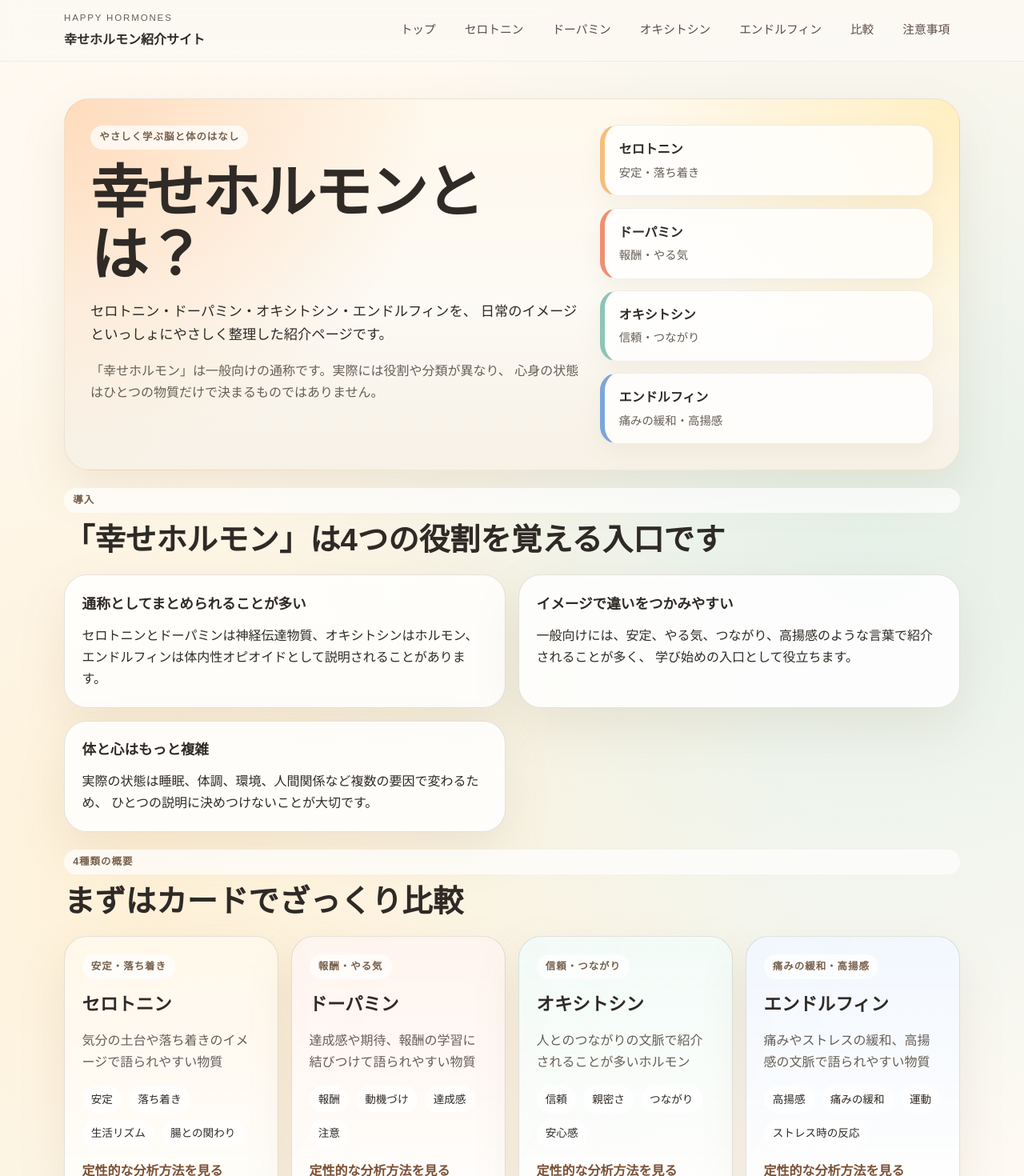
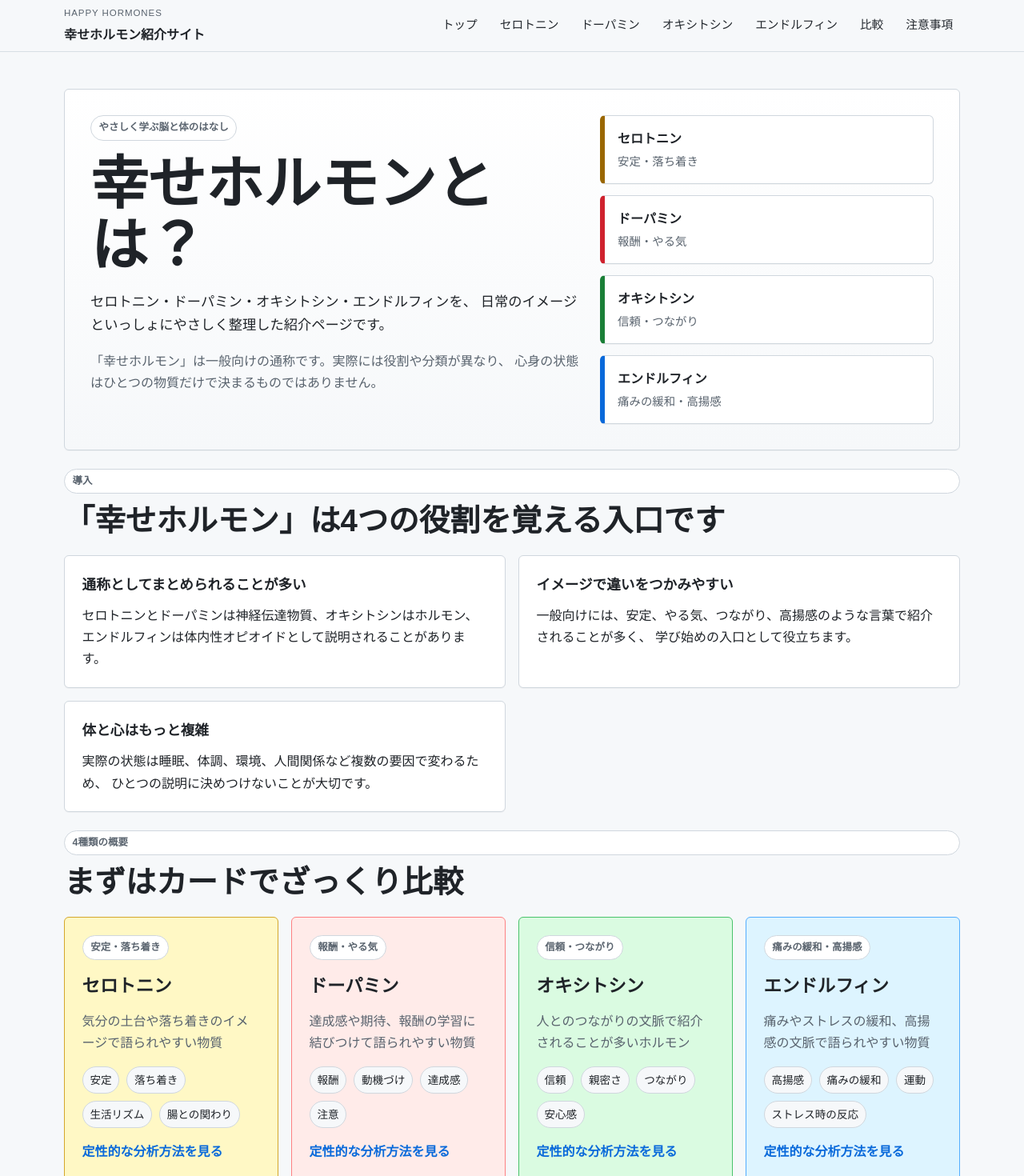
Before and after one commit to reload-co-jp/happy-check, a Next.js app: page / in a window 1280 px wide. Shown: the top 1470 px of the page at 80% size. Built offline with nearby package versions, Linux system fonts and the light colour scheme.

Commit message:
Change style

```diff
--- a/app/layout.tsx
+++ b/app/layout.tsx
@@ -70,7 +70,7 @@ const RootLayout = ({ children }: Readonly<{ children: React.ReactNode }>) => {
         />
         <header className="site-header">
           <div className="header-inner">
-            <a className="brand" href="#top">
+            <a className="brand" href="/#top">
               <span className="brand-mark">Happy Hormones</span>
               <span className="brand-name">幸せホルモン紹介サイト</span>
             </a>
--- a/app/reset.css
+++ b/app/reset.css
@@ -1,18 +1,20 @@
 :root {
-  --bg: #fcfaf4;
-  --surface: rgba(255, 255, 255, 0.84);
-  --surface-strong: #fffdf8;
-  --text: #2f2a26;
-  --muted: #665f57;
-  --line: rgba(90, 76, 61, 0.16);
-  --shadow: 0 24px 60px rgba(145, 117, 77, 0.12);
-  --hero: radial-gradient(circle at top left, rgba(255, 212, 176, 0.8), transparent 38%),
-    radial-gradient(circle at top right, rgba(255, 238, 189, 0.9), transparent 32%),
-    linear-gradient(180deg, #fff8ec 0%, #fcfaf4 55%, #f7f1e6 100%);
-  --serotonin: #f5be7b;
-  --dopamine: #ef8f72;
-  --oxytocin: #8cc5b5;
-  --endorphins: #7ca6da;
+  --bg: #f6f8fa;
+  --surface: #ffffff;
+  --surface-strong: #f6f8fa;
+  --text: #1f2328;
+  --muted: #59636e;
+  --line: #d0d7de;
+  --line-subtle: #d8dee4;
+  --link: #0969da;
+  --link-hover: #0550ae;
+  --accent: #1f883d;
+  --shadow: 0 1px 0 rgba(31, 35, 40, 0.04);
+  --hero: linear-gradient(180deg, #ffffff 0%, #f6f8fa 100%);
+  --serotonin: #9a6700;
+  --dopamine: #cf222e;
+  --oxytocin: #1a7f37;
+  --endorphins: #0969da;
 }
 
 * {
@@ -25,10 +27,7 @@ html {
 
 body {
   margin: 0;
-  background:
-    radial-gradient(circle at 15% 20%, rgba(255, 228, 178, 0.42), transparent 18%),
-    radial-gradient(circle at 85% 12%, rgba(182, 223, 214, 0.35), transparent 16%),
-    linear-gradient(180deg, #fff9f0 0%, #fcfaf4 40%, #f6efe3 100%);
+  background: var(--bg);
   color: var(--text);
   font-family:
     "Hiragino Sans",
@@ -45,7 +44,7 @@ a {
 
 .inline-link,
 .footer-link {
-  color: #7a5035;
+  color: var(--link);
   font-weight: 700;
 }
 
@@ -75,9 +74,9 @@ ul {
   position: sticky;
   top: 0;
   z-index: 10;
-  backdrop-filter: blur(16px);
-  background: rgba(252, 250, 244, 0.84);
-  border-bottom: 1px solid rgba(98, 82, 61, 0.08);
+  background: rgba(246, 248, 250, 0.92);
+  border-bottom: 1px solid var(--line-subtle);
+  backdrop-filter: blur(12px);
 }
 
 .header-inner,
@@ -92,7 +91,7 @@ ul {
   align-items: center;
   justify-content: space-between;
   gap: 1.5rem;
-  min-height: 4.75rem;
+  min-height: 4rem;
 }
 
 .brand {
@@ -103,7 +102,7 @@ ul {
 
 .brand-mark {
   font-size: 0.72rem;
-  letter-spacing: 0.16em;
+  letter-spacing: 0.08em;
   text-transform: uppercase;
   color: var(--muted);
 }
@@ -121,15 +120,16 @@ ul {
 }
 
 .site-nav a {
-  padding: 0.45rem 0.8rem;
-  border-radius: 999px;
-  color: #5c4e44;
+  padding: 0.35rem 0.55rem;
+  border-radius: 6px;
+  color: #24292f;
   font-size: 0.92rem;
 }
 
 .site-nav a:hover,
 .site-nav a:focus-visible {
-  background: rgba(255, 255, 255, 0.72);
+  background: #eaeef2;
+  color: var(--link);
   outline: none;
 }
 
@@ -147,8 +147,8 @@ ul {
   gap: 1.5rem;
   padding: 2rem;
   background: var(--hero);
-  border: 1px solid rgba(184, 149, 112, 0.18);
-  border-radius: 32px;
+  border: 1px solid var(--line);
+  border-radius: 6px;
   box-shadow: var(--shadow);
 }
 
@@ -158,20 +158,21 @@ ul {
   display: inline-flex;
   align-items: center;
   gap: 0.45rem;
+  border: 1px solid var(--line);
   border-radius: 999px;
-  padding: 0.3rem 0.7rem;
-  background: rgba(255, 255, 255, 0.72);
-  color: #785f4a;
+  padding: 0.25rem 0.6rem;
+  background: #ffffff;
+  color: var(--muted);
   font-size: 0.78rem;
   font-weight: 700;
-  letter-spacing: 0.08em;
+  letter-spacing: 0;
 }
 
 .hero h1 {
   margin-top: 1rem;
   font-size: clamp(2.35rem, 6vw, 4.5rem);
   line-height: 1.08;
-  letter-spacing: -0.03em;
+  letter-spacing: 0;
 }
 
 .hero-lead {
@@ -195,11 +196,17 @@ ul {
   display: flex;
   flex-direction: column;
   gap: 0.2rem;
-  padding: 1rem 1.1rem;
-  background: rgba(255, 255, 255, 0.78);
-  border: 1px solid rgba(136, 112, 83, 0.12);
-  border-radius: 22px;
-  box-shadow: 0 10px 28px rgba(149, 122, 89, 0.08);
+  padding: 0.9rem 1rem;
+  background: var(--surface);
+  border: 1px solid var(--line);
+  border-radius: 6px;
+  box-shadow: var(--shadow);
+}
+
+.pill:hover,
+.pill:focus-visible {
+  border-color: #8c959f;
+  outline: none;
 }
 
 .pill span {
@@ -261,7 +268,7 @@ ul {
 .notes-box {
   background: var(--surface);
   border: 1px solid var(--line);
-  border-radius: 28px;
+  border-radius: 6px;
   box-shadow: var(--shadow);
 }
 
@@ -296,9 +303,10 @@ ul {
 }
 
 .keyword-list li {
-  padding: 0.34rem 0.7rem;
+  padding: 0.28rem 0.55rem;
   border-radius: 999px;
-  background: rgba(255, 255, 255, 0.8);
+  background: #f6f8fa;
+  border: 1px solid var(--line);
   font-size: 0.85rem;
 }
 
@@ -307,8 +315,17 @@ ul {
 .breadcrumb {
   display: inline-flex;
   margin-top: 1rem;
-  color: #7a5035;
+  color: var(--link);
   font-weight: 700;
+}
+
+.card-link:hover,
+.detail-footer a:hover,
+.breadcrumb:hover,
+.inline-link:hover,
+.footer-link:hover {
+  color: var(--link-hover);
+  text-decoration: underline;
 }
 
 .details {
@@ -345,7 +362,7 @@ ul {
   align-items: flex-end;
   margin-top: 1.35rem;
   padding-top: 1rem;
-  border-top: 1px solid rgba(90, 76, 61, 0.12);
+  border-top: 1px solid var(--line-subtle);
 }
 
 .detail-actions {
@@ -362,7 +379,7 @@ ul {
 .analysis-hero {
   padding: 2rem;
   border: 1px solid var(--line);
-  border-radius: 32px;
+  border-radius: 6px;
   box-shadow: var(--shadow);
 }
 
@@ -371,7 +388,7 @@ ul {
   max-width: 52rem;
   font-size: clamp(2rem, 5vw, 3.8rem);
   line-height: 1.14;
-  letter-spacing: -0.03em;
+  letter-spacing: 0;
 }
 
 .breadcrumb {
@@ -401,7 +418,7 @@ ul {
   padding: 1.25rem;
   background: var(--surface);
   border: 1px solid var(--line);
-  border-radius: 24px;
+  border-radius: 6px;
   box-shadow: var(--shadow);
 }
 
@@ -418,7 +435,7 @@ ul {
   padding: 1rem 1rem 1rem 3.4rem;
   background: var(--surface);
   border: 1px solid var(--line);
-  border-radius: 22px;
+  border-radius: 6px;
   box-shadow: var(--shadow);
 }
 
@@ -431,8 +448,8 @@ ul {
   width: 1.75rem;
   height: 1.75rem;
   border-radius: 50%;
-  background: #f0cfa0;
-  color: #4c392a;
+  background: #dafbe1;
+  color: #116329;
   counter-increment: step;
   content: counter(step);
   font-size: 0.85rem;
@@ -456,16 +473,21 @@ ul {
   padding: 0.8rem 1rem;
   background: var(--surface);
   border: 1px solid var(--line);
-  border-radius: 999px;
-  color: #6f4b35;
+  border-radius: 6px;
+  color: var(--link);
   font-weight: 700;
+}
+
+.source-list a:hover {
+  background: #f6f8fa;
+  text-decoration: underline;
 }
 
 .table-wrap {
   overflow-x: auto;
   background: var(--surface);
   border: 1px solid var(--line);
-  border-radius: 28px;
+  border-radius: 6px;
   box-shadow: var(--shadow);
 }
 
@@ -478,24 +500,25 @@ table {
 th,
 td {
   padding: 1rem;
-  border-bottom: 1px solid rgba(90, 76, 61, 0.08);
+  border-bottom: 1px solid var(--line-subtle);
   text-align: left;
   vertical-align: top;
 }
 
 thead th {
-  background: rgba(255, 248, 236, 0.88);
+  background: #f6f8fa;
   font-size: 0.95rem;
 }
 
 tbody th {
   width: 12rem;
-  color: #5e5147;
+  color: #24292f;
 }
 
 .notes-box {
   padding: 1.45rem;
-  background: linear-gradient(135deg, rgba(255, 241, 214, 0.9), rgba(255, 252, 246, 0.96));
+  background: #fff8c5;
+  border-color: #d4a72c;
 }
 
 .notes-box p + p {
@@ -508,27 +531,23 @@ tbody th {
 }
 
 .tone-serotonin {
-  background:
-    linear-gradient(180deg, rgba(255, 248, 235, 0.95), rgba(255, 255, 255, 0.84)),
-    linear-gradient(120deg, rgba(245, 190, 123, 0.12), transparent 40%);
+  background: #fff8c5;
+  border-color: #d4a72c;
 }
 
 .tone-dopamine {
-  background:
-    linear-gradient(180deg, rgba(255, 244, 239, 0.95), rgba(255, 255, 255, 0.84)),
-    linear-gradient(120deg, rgba(239, 143, 114, 0.12), transparent 40%);
+  background: #ffebe9;
+  border-color: #ff8182;
 }
 
 .tone-oxytocin {
-  background:
-    linear-gradient(180deg, rgba(242, 251, 248, 0.95), rgba(255, 255, 255, 0.84)),
-    linear-gradient(120deg, rgba(140, 197, 181, 0.14), transparent 40%);
+  background: #dafbe1;
+  border-color: #4ac26b;
 }
 
 .tone-endorphins {
-  background:
-    linear-gradient(180deg, rgba(242, 247, 255, 0.95), rgba(255, 255, 255, 0.84)),
-    linear-gradient(120deg, rgba(124, 166, 218, 0.14), transparent 40%);
+  background: #ddf4ff;
+  border-color: #54aeff;
 }
 
 .site-footer {
@@ -584,7 +603,7 @@ tbody th {
   .hormone-card,
   .detail-card,
   .notes-box {
-    border-radius: 22px;
+    border-radius: 6px;
   }
 
   .hero {
```
